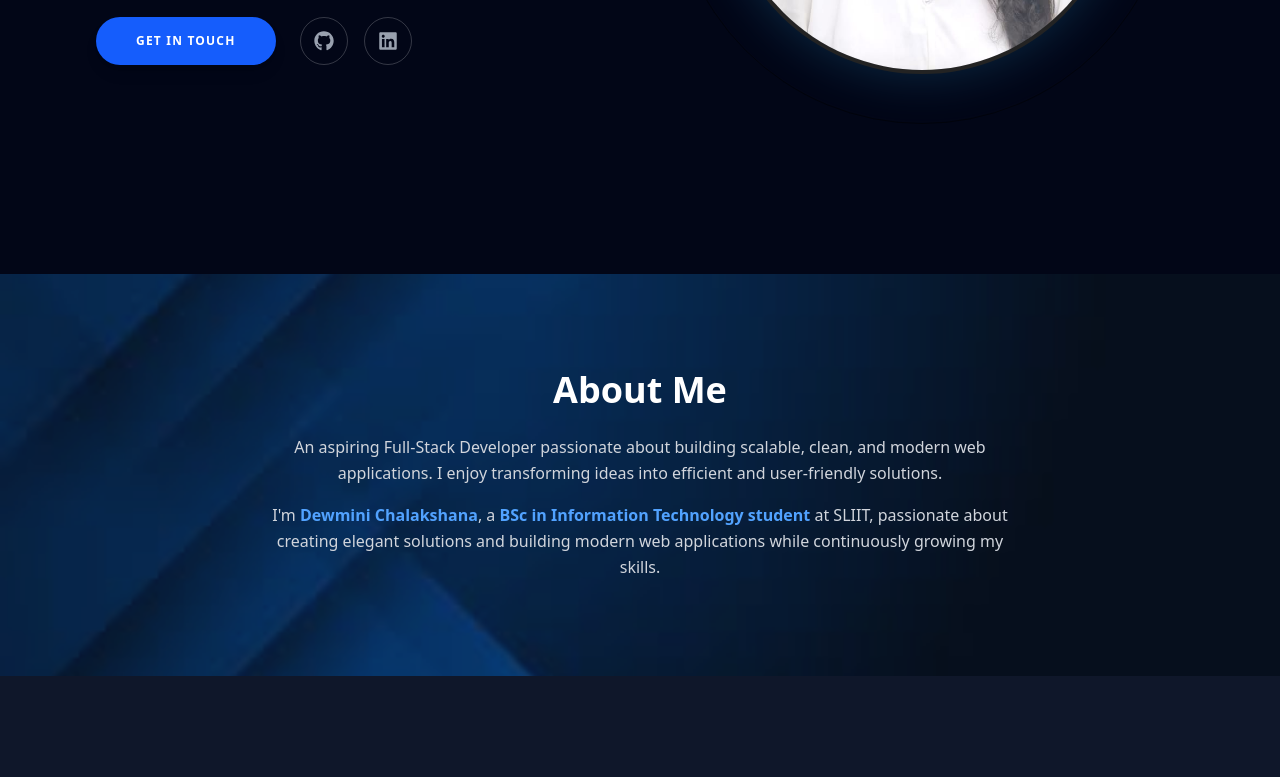
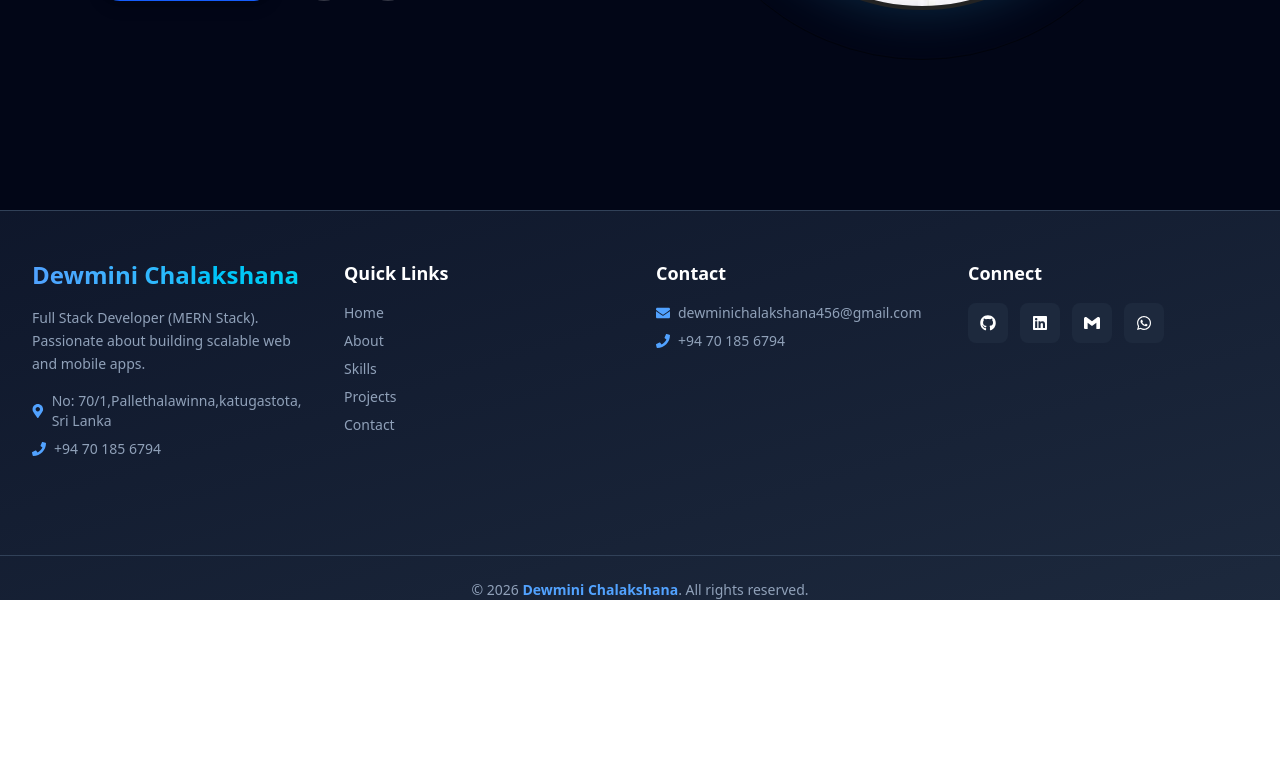
Before and after one commit to dew-02/dewmini_portfolio_web, a React (Vite) app: page / in a window 1280 px wide. Shown: the part 590-1367 px from the top of the page. After the commit the page ends 1190 px from the top, so only its background shows below. Built offline with nearby package versions, Linux system fonts and the light colour scheme.

Commit message:
add footer section & change navbar and app.jsx

```diff
--- a/src/App.jsx
+++ b/src/App.jsx
@@ -1,24 +1,25 @@
 import React from "react";
+import { BrowserRouter as Router, Routes, Route } from "react-router-dom";
 import Navbar from "./components/Navbar";
+import Footer from "./components/Footer";
 import Hero from "./components/Hero";
 import About from "./components/About";
 import Skills from "./components/Skills";
 import Projects from "./components/Projects";
 import Contact from "./components/Contact";
 
-function App() {
+export default function App() {
   return (
-    <div className="font-sans bg-white text-black">
+    <Router>
       <Navbar />
-      <main className="mt-16">
-        <Hero />
-        <About />
-        <Skills />
-        <Projects />
-        <Contact />
-      </main>
-    </div>
+      <Routes>
+        <Route path="/" element={<Hero />} />
+        <Route path="/about" element={<About />} />
+        <Route path="/skills" element={<Skills />} />
+        <Route path="/projects" element={<Projects />} />
+        <Route path="/contact" element={<Contact />} />
+      </Routes>
+      <Footer />
+    </Router>
   );
 }
-
-export default App;
--- /dev/null
+++ b/src/components/Footer.jsx
@@ -0,0 +1,110 @@
+// src/components/Footer.jsx
+import React, { useState, useEffect } from "react";
+import { motion } from "framer-motion";
+import { FaGithub, FaLinkedin, FaEnvelope, FaWhatsapp, FaArrowUp, FaMapMarkerAlt, FaPhone } from "react-icons/fa";
+import { SiGmail } from "react-icons/si";
+
+const Footer = () => {
+  const [showScrollTop, setShowScrollTop] = useState(false);
+
+  const contactDetails = {
+    email: "dewminichalakshana456@gmail.com",
+    phone: "+94 70 185 6794",
+    phoneLink: "+94701856794",
+    address: "No: 70/1,Pallethalawinna,katugastota, Sri Lanka",
+    github: "https://github.com/dew-02",
+    linkedin: "https://www.linkedin.com/in/dewmini-jayasinghe-b9308b31a?utm_source=share&utm_campaign=share_via&utm_content=profile&utm_medium=android_app",
+
+  };
+
+  const scrollToTop = () => {
+    window.scrollTo({ top: 0, behavior: "smooth" });
+  };
+
+  useEffect(() => {
+    const handleScroll = () => setShowScrollTop(window.scrollY > 300);
+    window.addEventListener("scroll", handleScroll);
+    return () => window.removeEventListener("scroll", handleScroll);
+  }, []);
+
+  const handleSocialClick = (url) => window.open(url, "_blank");
+  const handleEmailClick = () => (window.location.href = `mailto:${contactDetails.email}`);
+  const handleWhatsAppClick = () => window.open(contactDetails.whatsapp, "_blank");
+  const handlePhoneClick = () => (window.location.href = `tel:${contactDetails.phoneLink}`);
+
+  const currentYear = new Date().getFullYear();
+
+  return (
+    <>
+      {/* Scroll to Top Button */}
+      {showScrollTop && (
+        <motion.button
+          onClick={scrollToTop}
+          className="fixed bottom-8 right-8 z-50 bg-gradient-to-r from-blue-600 to-cyan-500 hover:from-blue-700 hover:to-cyan-600 text-white p-4 rounded-full shadow-2xl transition-all duration-300"
+          initial={{ opacity: 0, scale: 0 }}
+          animate={{ opacity: 1, scale: 1 }}
+          exit={{ opacity: 0, scale: 0 }}
+          whileHover={{ scale: 1.1, y: -5 }}
+          whileTap={{ scale: 0.9 }}
+          aria-label="Scroll to top"
+        >
+          <FaArrowUp className="text-xl" />
+        </motion.button>
+      )}
+
+      {/* Footer */}
+      <footer className="bg-gradient-to-br from-slate-900 to-slate-800 text-slate-200 border-t border-slate-700">
+        <div className="max-w-7xl mx-auto px-4 sm:px-6 lg:px-8 py-12 grid grid-cols-1 md:grid-cols-2 lg:grid-cols-4 gap-8">
+          {/* About */}
+          <div>
+            <h3 className="text-2xl font-bold mb-4 bg-gradient-to-r from-blue-400 to-cyan-400 bg-clip-text text-transparent">Dewmini Chalakshana</h3>
+            <p className="text-slate-400 text-sm leading-relaxed mb-4">
+              Full Stack Developer (MERN Stack). Passionate about building scalable web and mobile apps.
+            </p>
+            <div className="space-y-2 text-sm text-slate-400">
+              <div className="flex items-center space-x-2"><FaMapMarkerAlt className="text-blue-400" /><span>{contactDetails.address}</span></div>
+              <div className="flex items-center space-x-2"><FaPhone className="text-blue-400" /><span>{contactDetails.phone}</span></div>
+            </div>
+          </div>
+
+          {/* Quick Links */}
+          <div>
+            <h4 className="text-lg font-semibold mb-4 text-white">Quick Links</h4>
+            <ul className="space-y-2 text-slate-400 text-sm">
+              {["Home", "About", "Skills", "Projects", "Contact"].map((item, idx) => (
+                <li key={idx}>{item}</li>
+              ))}
+            </ul>
+          </div>
+
+          {/* Contact */}
+          <div>
+            <h4 className="text-lg font-semibold mb-4 text-white">Contact</h4>
+            <ul className="space-y-2 text-slate-400 text-sm">
+              <li className="flex items-center gap-2 cursor-pointer" onClick={handleEmailClick}><FaEnvelope className="text-blue-400" /> {contactDetails.email}</li>
+              <li className="flex items-center gap-2 cursor-pointer" onClick={handlePhoneClick}><FaPhone className="text-blue-400" /> {contactDetails.phone}</li>
+            </ul>
+          </div>
+
+          {/* Social */}
+          <div>
+            <h4 className="text-lg font-semibold mb-4 text-white">Connect</h4>
+            <div className="flex gap-3">
+              <button onClick={() => handleSocialClick(contactDetails.github)} className="p-3 bg-slate-800 rounded-lg hover:bg-blue-600 text-white"><FaGithub /></button>
+              <button onClick={() => handleSocialClick(contactDetails.linkedin)} className="p-3 bg-slate-800 rounded-lg hover:bg-blue-600 text-white"><FaLinkedin /></button>
+              <button onClick={handleEmailClick} className="p-3 bg-slate-800 rounded-lg hover:bg-red-500 text-white"><SiGmail /></button>
+              <button onClick={handleWhatsAppClick} className="p-3 bg-slate-800 rounded-lg hover:bg-green-500 text-white"><FaWhatsapp /></button>
+            </div>
+          </div>
+        </div>
+
+        {/* Bottom */}
+        <div className="mt-12 pt-6 border-t border-slate-700 text-center text-slate-400 text-sm">
+          © {currentYear} <span className="text-blue-400 font-semibold">Dewmini Chalakshana</span>. All rights reserved.
+        </div>
+      </footer>
+    </>
+  );
+};
+
+export default Footer;
--- a/src/components/Hero.jsx
+++ b/src/components/Hero.jsx
@@ -1,6 +1,7 @@
 import React from "react";
 import { FaGithub, FaLinkedin } from "react-icons/fa";
-import mePhoto from "../assets/me.jpeg"; // IMPORTANT: correct import
+import mePhoto from "../assets/me.jpeg";
+
 
 export default function Hero() {
   return (
@@ -91,5 +92,7 @@ export default function Hero() {
 
 
     </section>
+
+
   );
 }
--- a/src/components/Navbar.jsx
+++ b/src/components/Navbar.jsx
@@ -7,12 +7,12 @@ export default function Navbar() {
       <div className="max-w-6xl mx-auto px-4 py-4 flex justify-between items-center">
         <div className="text-2xl font-bold text-white">Dewmini Chalakshana</div>
         <ul className="flex space-x-6 text-white">
-          <li><a href="#home" className="hover:text-blue-400">Home</a></li>
-          <li><a href="#about" className="hover:text-blue-400">About</a></li>
-          <li><a href="#skills" className="hover:text-blue-400">Skills</a></li>
-          <li><a href="#projects" className="hover:text-blue-400">Projects</a></li>
-          <li><a href="#contact" className="hover:text-blue-400">Contact</a></li>
-        </ul>
+  <li><a href="/" className="hover:text-blue-400">Home</a></li>
+<li><a href="/about" className="hover:text-blue-400">About</a></li>
+  <li><a href="/skills" className="hover:text-blue-400">Skills</a></li>
+  <li><a href="/projects" className="hover:text-blue-400">Projects</a></li>
+  <li><a href="/contact" className="hover:text-blue-400">Contact</a></li>
+</ul>
       </div>
     </nav>
   );
```
